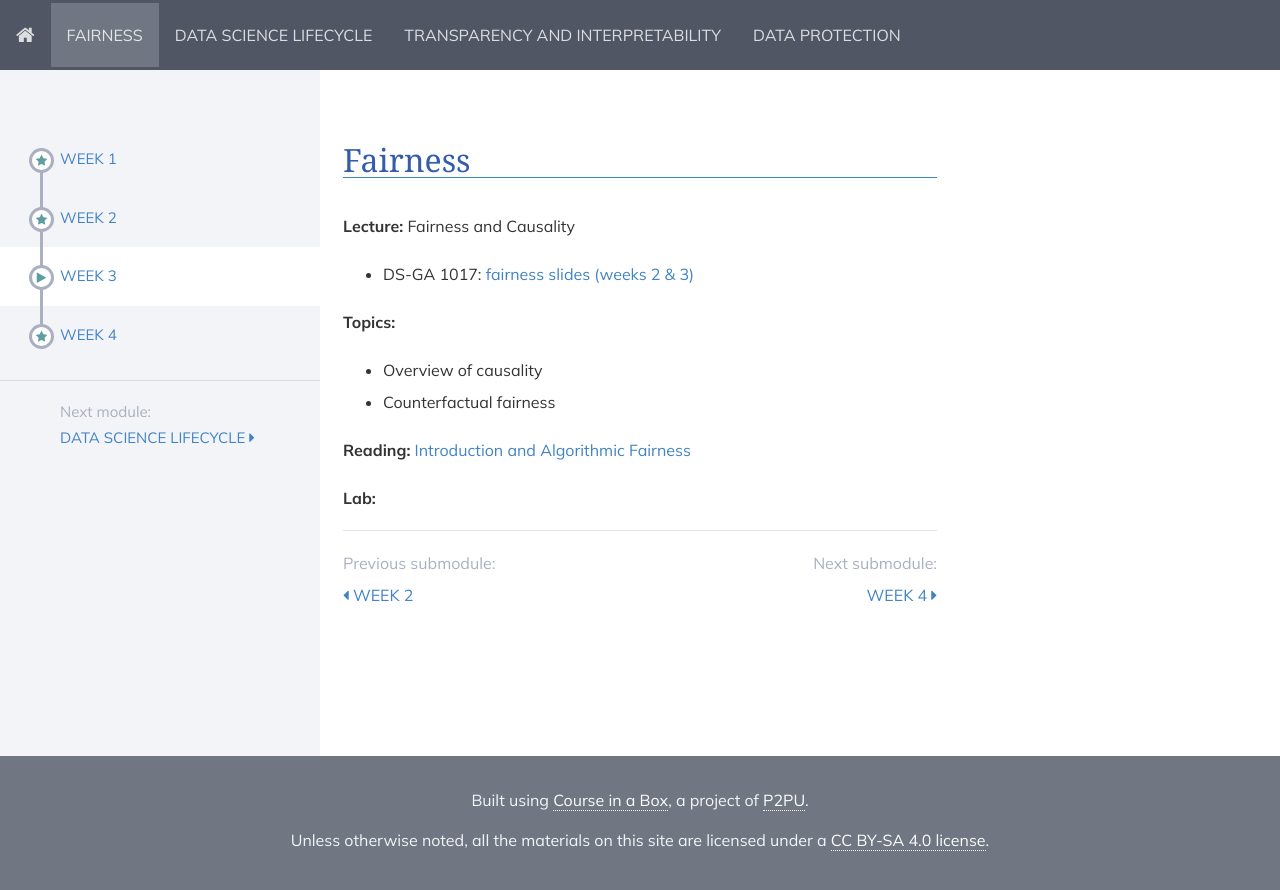
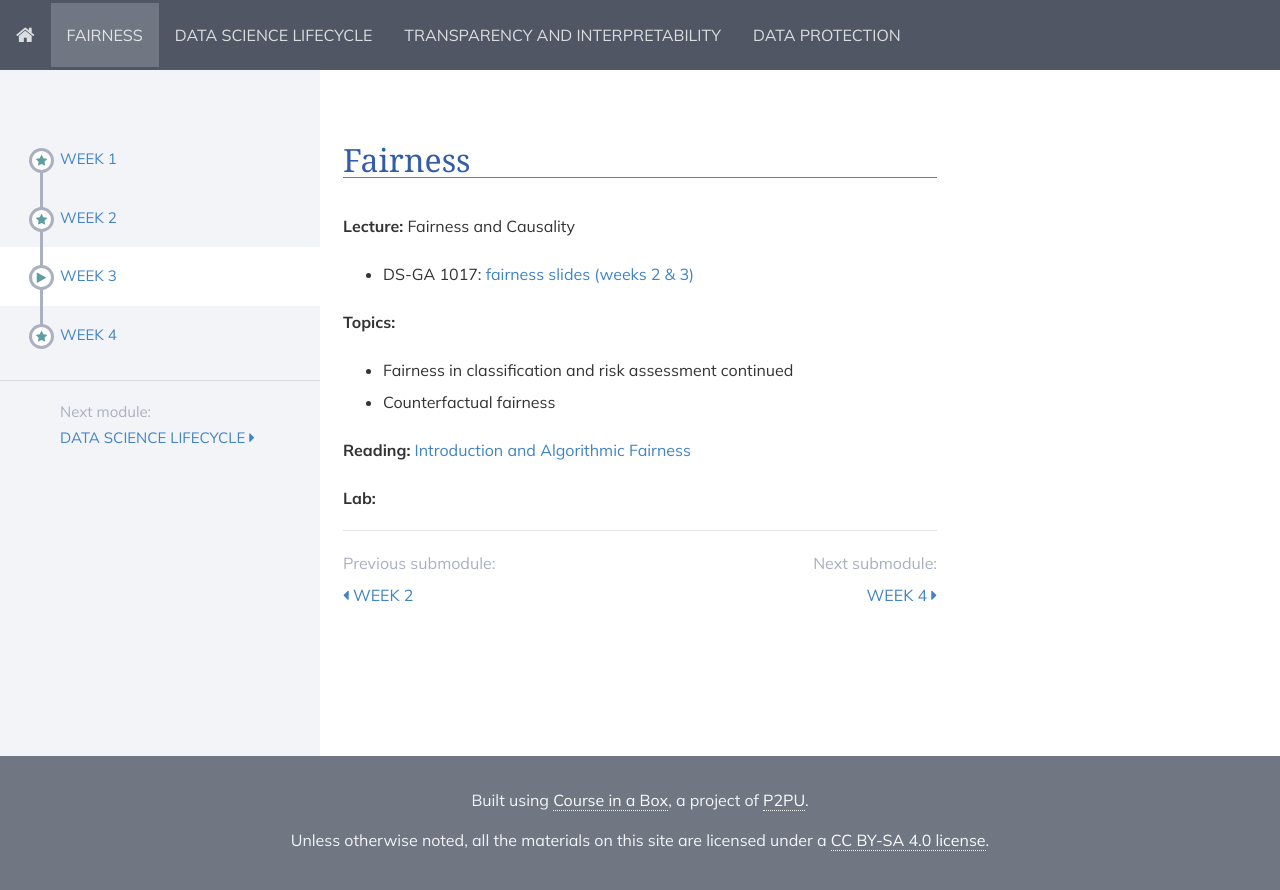
Before and after one commit to DataResponsibly/rds24, a Jekyll site: the page built from modules/fairness/_posts/2000-01-03-week3.md, in a window 1280 px wide. Shown: the top 890 px of the page. Built offline with Jekyll 4.4.1, drawn with Linux system fonts in a browser that asks for light colours; nearby versions of some CDN libraries.

Commit message:
Update 2000-01-03-week3.md

```diff
--- a/modules/fairness/_posts/2000-01-03-week3.md
+++ b/modules/fairness/_posts/2000-01-03-week3.md
@@ -12,7 +12,7 @@ title: Week 3
 
 **Topics:**
 
-* Overview of causality
+* Fairness in classification and risk assessment continued
 * Counterfactual fairness
 
 **Reading:**  [Introduction and Algorithmic Fairness](../../../assets/fairness_reader_2024.pdf)
```
